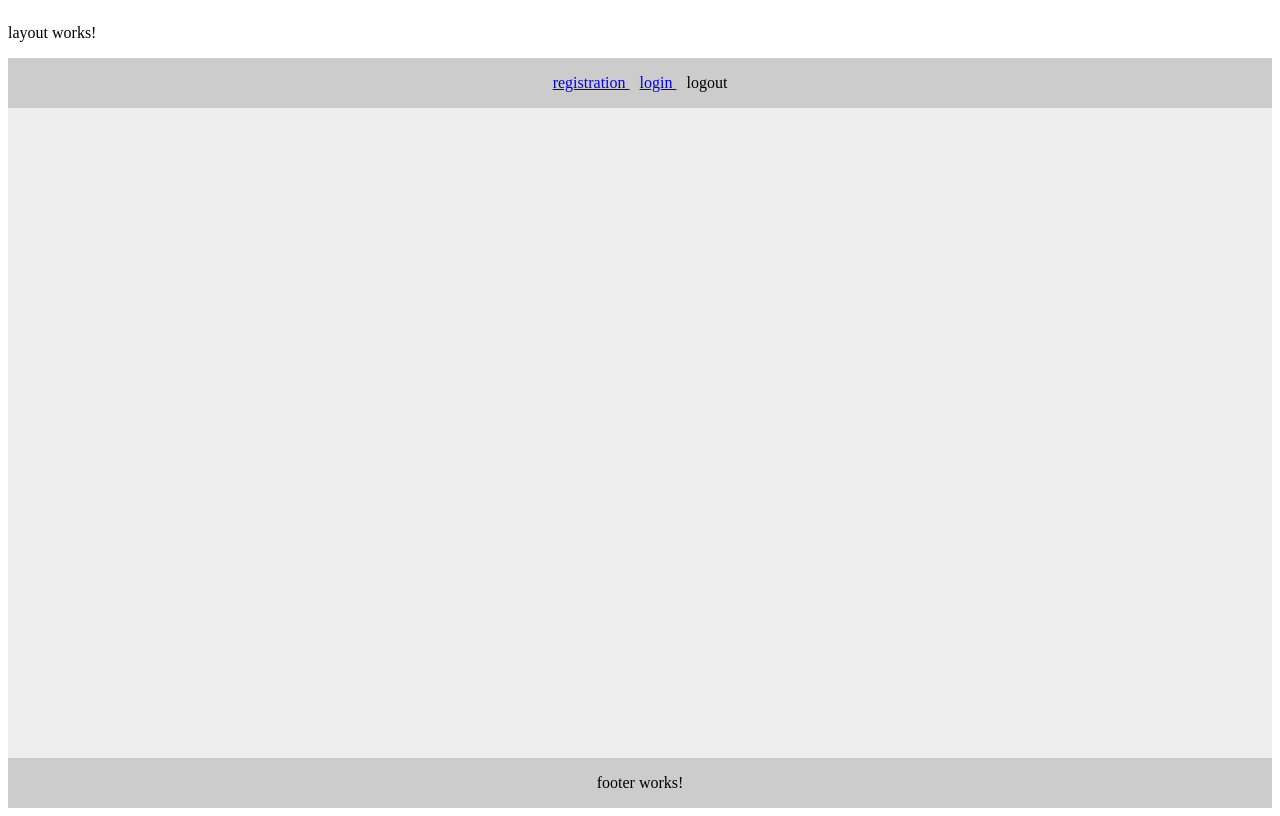
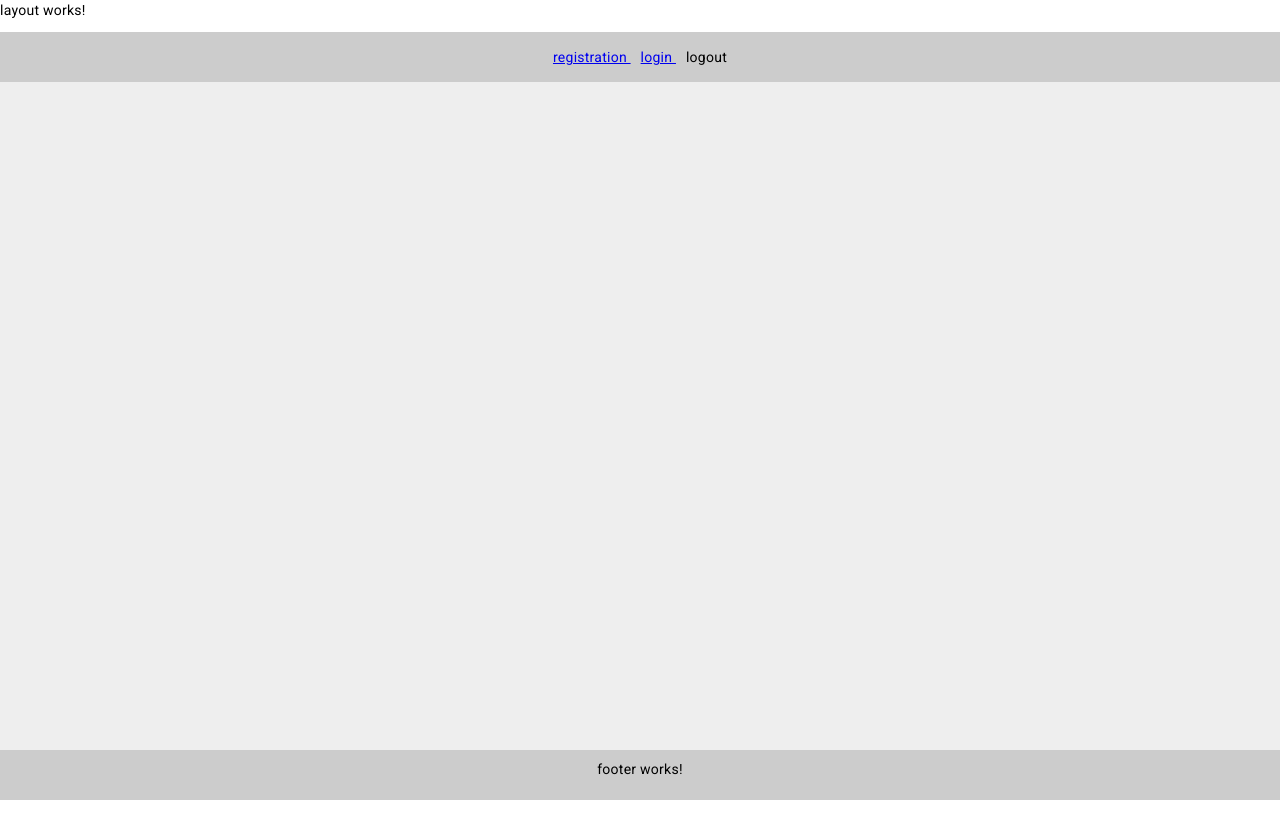
Before and after one commit to mrrsmth/roadAppAng, an Angular app: page / in a window 1280 px wide. Built offline with nearby package versions, Linux system fonts and the light colour scheme.

Commit message:
ang material

```diff
--- a/angular.json
+++ b/angular.json
@@ -30,6 +30,7 @@
               "src/assets"
             ],
             "styles": [
+              "@angular/material/prebuilt-themes/deeppurple-amber.css",
               "src/styles.scss"
             ],
             "scripts": []
@@ -90,6 +91,7 @@
               "src/assets"
             ],
             "styles": [
+              "@angular/material/prebuilt-themes/deeppurple-amber.css",
               "src/styles.scss"
             ],
             "scripts": []
--- a/package.json
+++ b/package.json
@@ -11,10 +11,12 @@
   "private": true,
   "dependencies": {
     "@angular/animations": "^17.3.0",
+    "@angular/cdk": "^17.3.3",
     "@angular/common": "^17.3.0",
     "@angular/compiler": "^17.3.0",
     "@angular/core": "^17.3.0",
     "@angular/forms": "^17.3.0",
+    "@angular/material": "^17.3.3",
     "@angular/platform-browser": "^17.3.0",
     "@angular/platform-browser-dynamic": "^17.3.0",
     "@angular/router": "^17.3.0",
--- a/src/app/app.config.ts
+++ b/src/app/app.config.ts
@@ -3,10 +3,11 @@
 
 import { routes } from './app.routes';
 import { provideHttpClient } from '@angular/common/http';
+import { provideAnimationsAsync } from '@angular/platform-browser/animations/async';
 
 
 export const appConfig: ApplicationConfig = {
   providers: [provideRouter(routes),
-    provideHttpClient()
+    provideHttpClient(), provideAnimationsAsync()
   ]
 };
--- a/src/app/pages/menu/menu.component.ts
+++ b/src/app/pages/menu/menu.component.ts
@@ -4,7 +4,6 @@
 import { AuthService } from '../../services/auth.service';
 import { CommonModule } from '@angular/common';
 import { Router } from '@angular/router';
-
 @Component({
   selector: 'app-menu',
   standalone: true,
--- a/src/index.html
+++ b/src/index.html
@@ -6,8 +6,10 @@
   <base href="/">
   <meta name="viewport" content="width=device-width, initial-scale=1">
   <link rel="icon" type="image/x-icon" href="favicon.ico">
+  <link href="https://fonts.googleapis.com/css2?family=Roboto:wght@300;400;500&display=swap" rel="stylesheet">
+  <link href="https://fonts.googleapis.com/icon?family=Material+Icons" rel="stylesheet">
 </head>
-<body>
+<body class="mat-typography">
   <app-root></app-root>
 </body>
 </html>
--- a/src/styles.scss
+++ b/src/styles.scss
@@ -1 +1,4 @@
 /* You can add global styles to this file, and also import other style files */
+
+html, body { height: 100%; }
+body { margin: 0; font-family: Roboto, "Helvetica Neue", sans-serif; }
```
Also changed, not shown: 1 other file (tests, documents, lock files or other folders).
